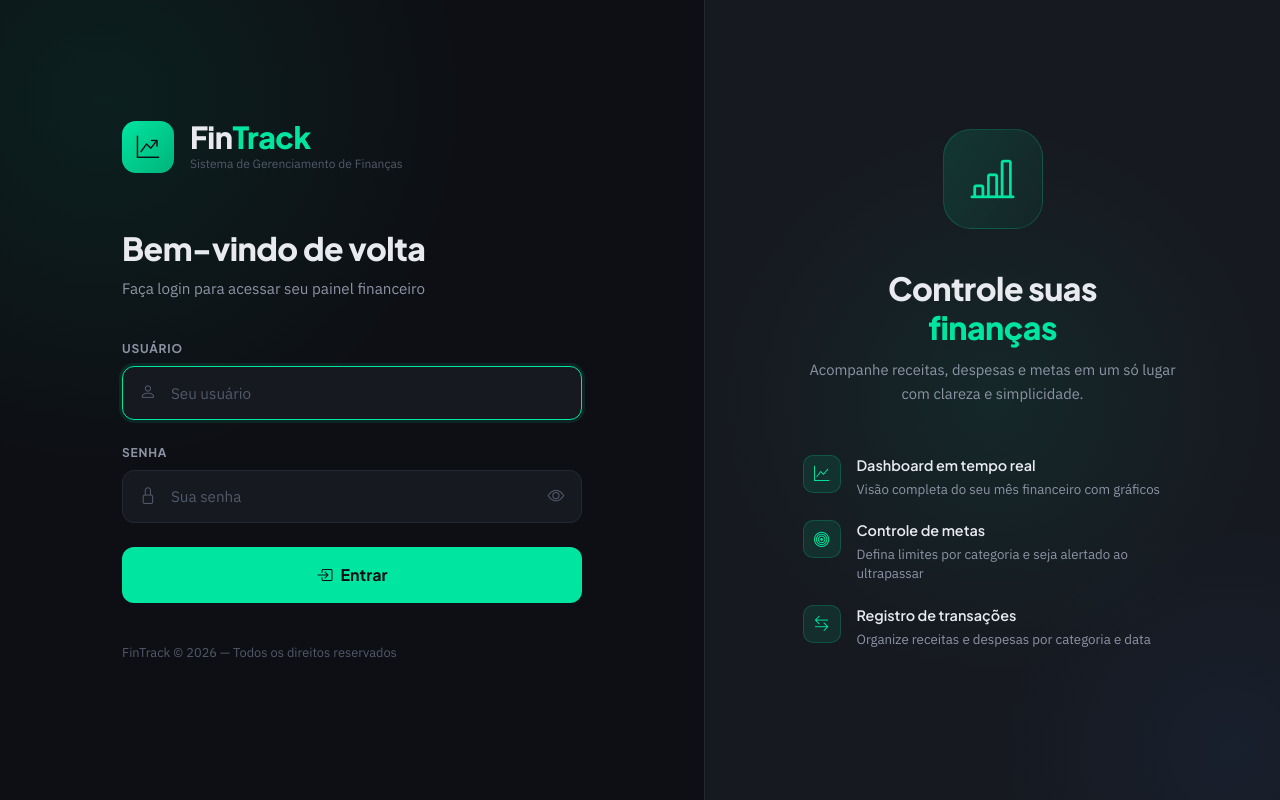
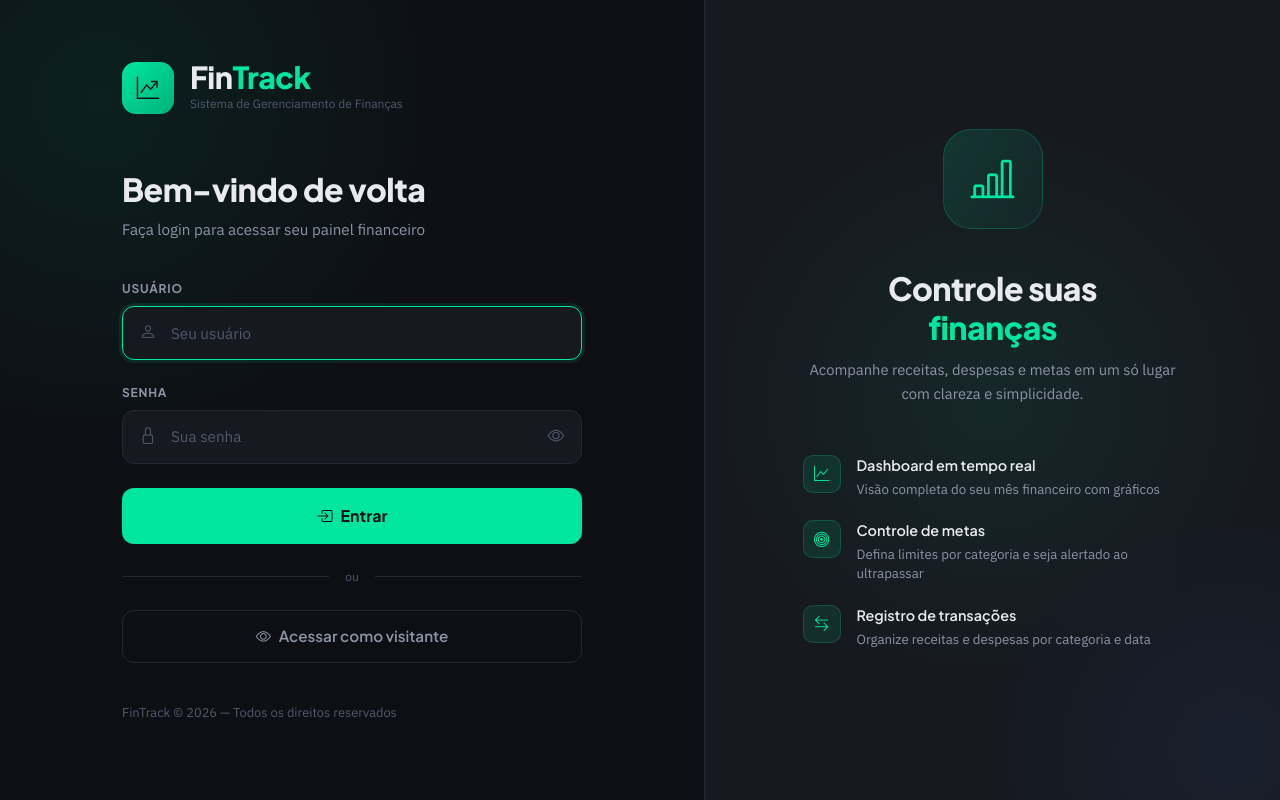
Before and after one commit to joaovictor-sa/Fintrack, a Django app: page /login/ in a window 1280 px wide. Run offline with Django 5.2, Linux system fonts and the light colour scheme.

Commit message:
login_demo

```diff
--- a/app/templates/registration/login.html
+++ b/app/templates/registration/login.html
@@ -36,7 +36,6 @@
       min-height: 100vh;
     }
 
-    /* ── Left panel ── */
     .ft-left {
       flex: 1;
       display: flex;
@@ -63,7 +62,6 @@
       z-index: 1;
     }
 
-    /* Logo */
     .ft-logo {
       display: flex; align-items: center; gap: 1rem;
       margin-bottom: 3.5rem;
@@ -86,7 +84,6 @@
       margin-top: .2rem;
     }
 
-    /* Heading */
     .ft-heading {
       font-family: 'Plus Jakarta Sans', sans-serif;
       font-weight: 800; font-size: 2rem;
@@ -98,7 +95,6 @@
       margin-bottom: 2.5rem; line-height: 1.5;
     }
 
-    /* Fields */
     .ft-field { margin-bottom: 1.5rem; }
 
     .ft-label {
@@ -150,7 +146,6 @@
     }
     .ft-pwd-toggle:hover { color: var(--ft-text); }
 
-    /* Error */
     .ft-error-box {
       background: rgba(255,68,68,.08);
       border: 1px solid rgba(255,68,68,.25);
@@ -161,7 +156,6 @@
       display: flex; align-items: center; gap: .6rem;
     }
 
-    /* Button */
     .btn-login {
       width: 100%;
       background: var(--ft-accent);
@@ -179,12 +173,49 @@
     .btn-login:hover { opacity: .88; transform: translateY(-1px); }
     .btn-login:active { transform: translateY(0); }
 
+    /* Divisor */
+    .ft-divider {
+      display: flex; align-items: center; gap: 1rem;
+      margin: 1.5rem 0;
+    }
+    .ft-divider::before,
+    .ft-divider::after {
+      content: ''; flex: 1;
+      height: 1px; background: var(--ft-border);
+    }
+    .ft-divider span {
+      font-size: .75rem; color: var(--ft-muted);
+      white-space: nowrap;
+    }
+
+    /* Botão demo */
+    .btn-demo {
+      width: 100%;
+      background: transparent;
+      border: 1.5px solid var(--ft-border);
+      color: var(--ft-text-sub);
+      font-family: 'Plus Jakarta Sans', sans-serif;
+      font-weight: 600; font-size: .95rem;
+      border-radius: 12px;
+      padding: .9rem;
+      cursor: pointer;
+      transition: border-color .2s, color .2s, transform .15s;
+      display: flex; align-items: center;
+      justify-content: center; gap: .5rem;
+      text-decoration: none;
+    }
+    .btn-demo:hover {
+      border-color: var(--ft-accent);
+      color: var(--ft-accent);
+      transform: translateY(-1px);
+    }
+    .btn-demo:active { transform: translateY(0); }
+
     .ft-footer {
       margin-top: 2.5rem;
       font-size: .8rem; color: var(--ft-muted);
     }
 
-    /* ── Right panel ── */
     .ft-right {
       width: 45%;
       background: var(--ft-surface);
@@ -331,6 +362,12 @@
         </button>
       </form>
 
+      <div class="ft-divider"><span>ou</span></div>
+
+      <a href="{% url 'demo_login' %}" class="btn-demo">
+        <i class="bi bi-eye"></i> Acessar como visitante
+      </a>
+
       <p class="ft-footer">FinTrack © {% now "Y" %} — Todos os direitos reservados</p>
 
     </div>
--- a/app/urls.py
+++ b/app/urls.py
@@ -1,3 +1,4 @@
+from authentication.views import demo_login
 from django.contrib import admin
 from django.contrib.auth import views as auth_views
 from django.urls import path, include
@@ -9,6 +10,7 @@ urlpatterns = [
 
     path('login/', auth_views.LoginView.as_view(template_name='registration/login.html'), name='login'),
     path('logout/', auth_views.LogoutView.as_view(next_page='/login/'), name='logout'),
+    path('demo-login/', demo_login, name='demo_login'),
 
     path('', RedirectView.as_view(url='/dashboard/', permanent=False)),
 
```
Also changed, not shown: authentication/management/commands/__init__.py (added, +17 -0 lines), authentication/views.py (added, +9 -0 lines), authentication/management/__init__.py (added), authentication/management/commands/create_demo_user.py (added).
